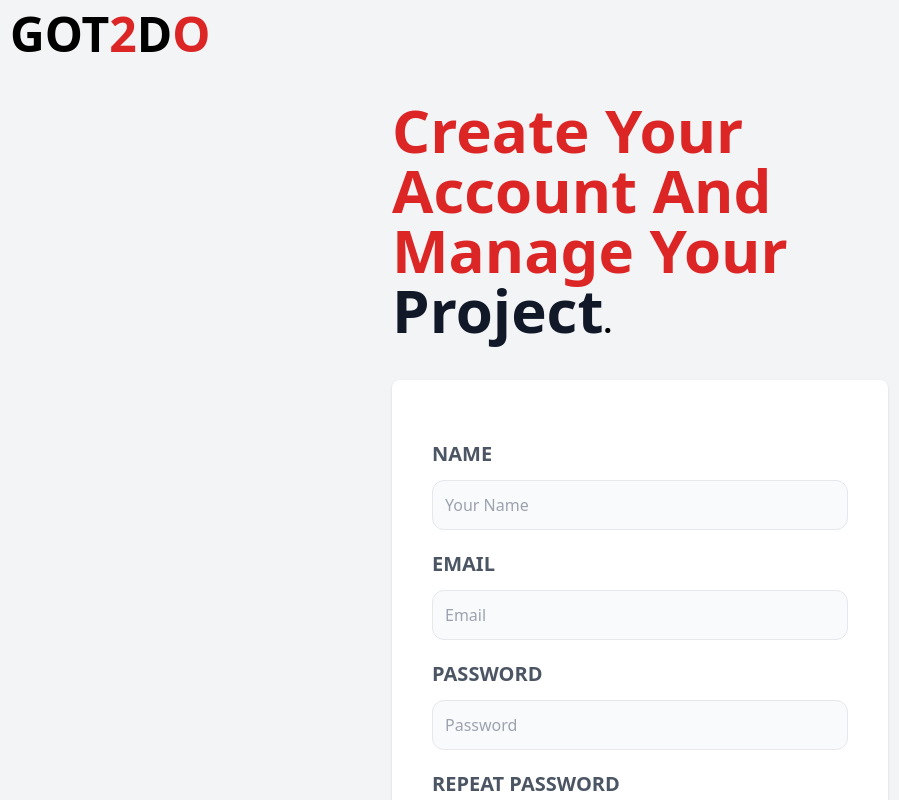
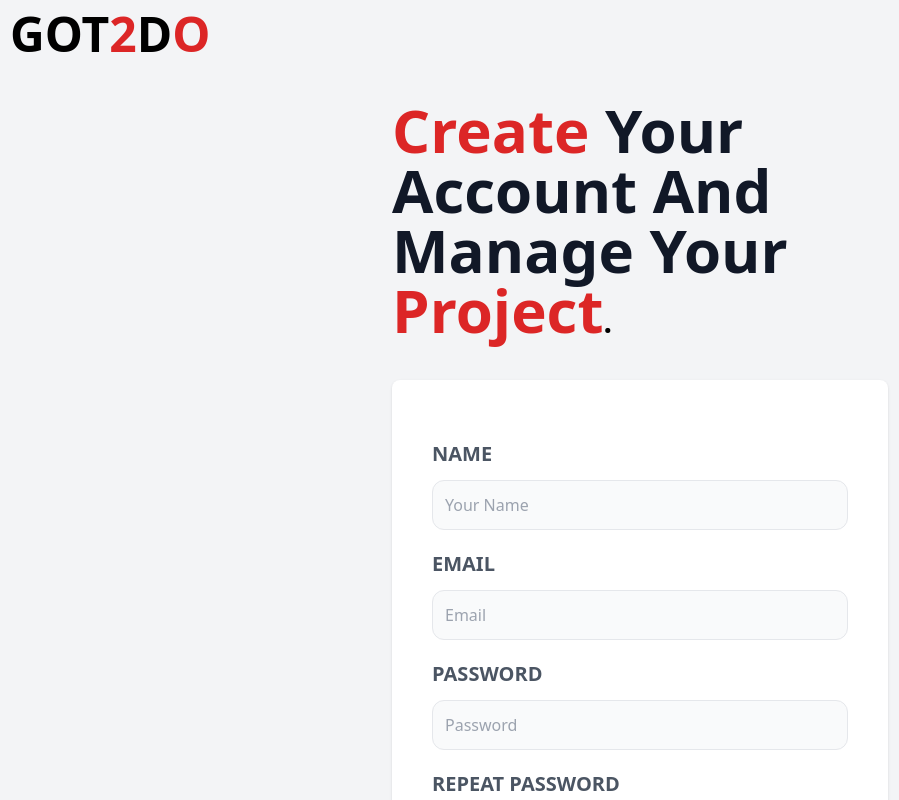
Before and after one commit to Jsosholberton/ToDoList, a React (Vite) app in the folder frontend/: page /registrar in a window 1280 px wide. Shown: the top 800 px of the page, without its empty margins (0-899 px from the left). Built offline with nearby package versions, Linux system fonts and the light colour scheme.

Commit message:
logos_&&_more_configs

```diff
--- a/frontend/src/paginas/Registrar.jsx
+++ b/frontend/src/paginas/Registrar.jsx
@@ -72,7 +72,8 @@ const Registrar = () => {
         </h2>
       </div>
       <h1 className="text-red-600 font-black text-6xl capitalize">
-        Create your account and Manage your <span className='text-gray-900'>Project</span>
+        Create <span className='text-gray-900'>your account and Manage your</span>
+        <span className='text-red-600'> Project</span>
         <span className="text-3xl text-black">.</span>
       </h1>
 
```
